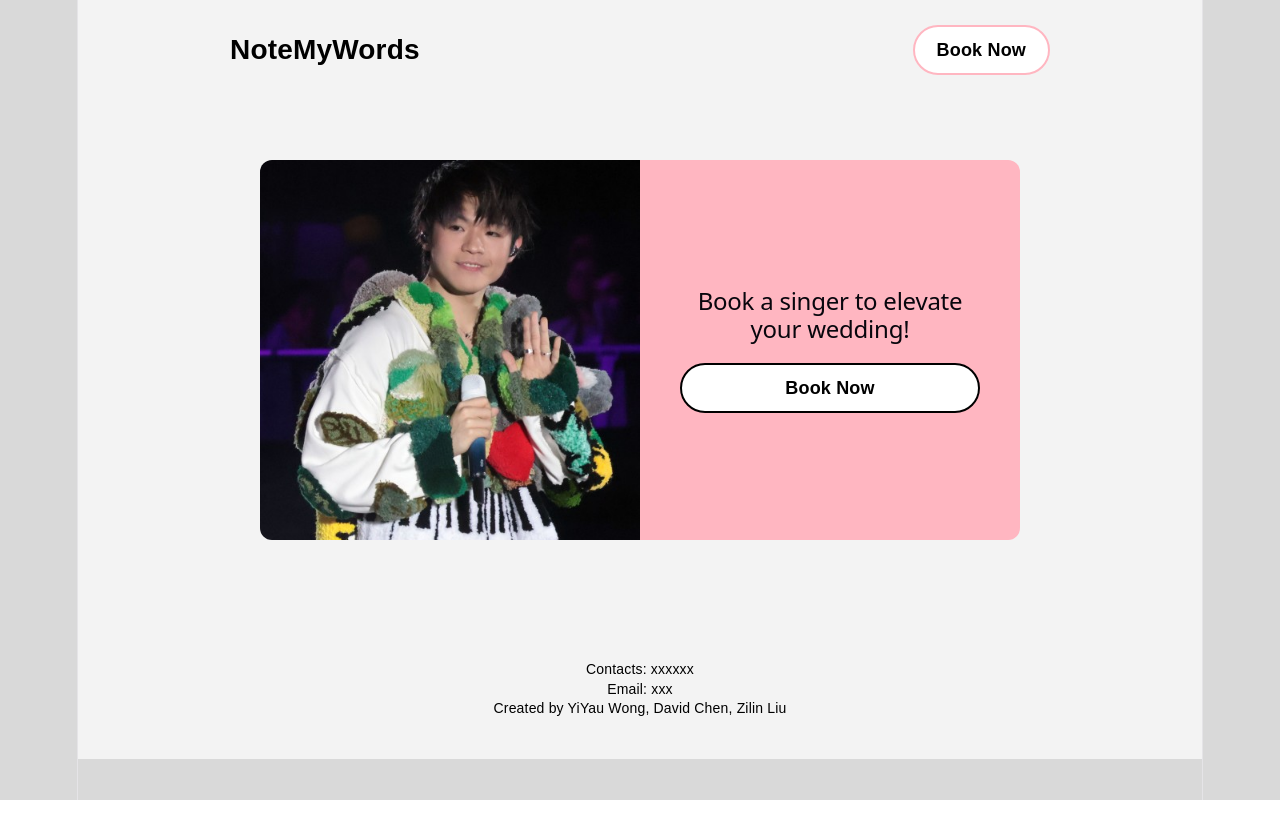
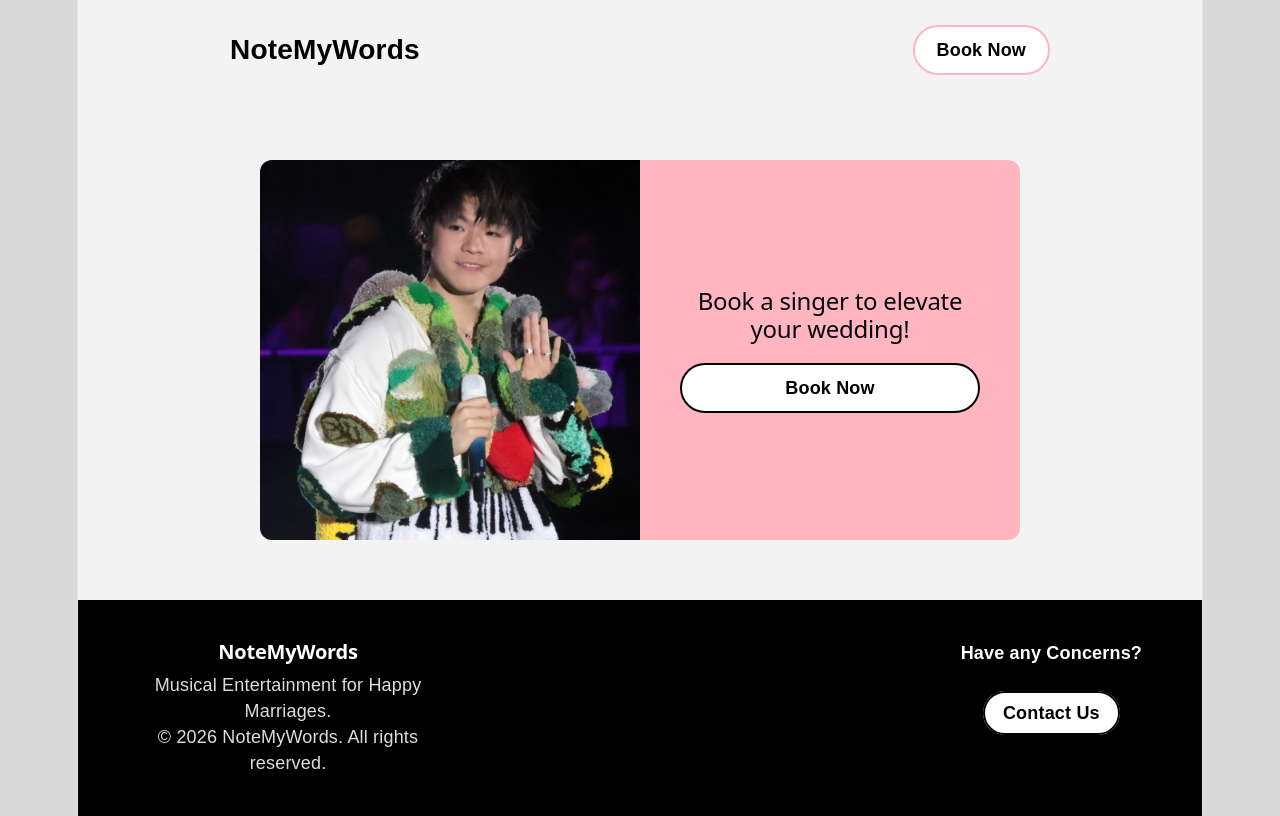
Before and after one commit to wyy01011/seg3125-lab8-group19, a React (Vite) app in the folder my-react-app/: page / in a window 1280 px wide. Built offline with nearby package versions, Linux system fonts and the light colour scheme.

Commit message:
Added a footer to all pages

```diff
--- a/my-react-app/src/App.jsx
+++ b/my-react-app/src/App.jsx
@@ -3,6 +3,7 @@ import reactLogo from './assets/react.svg'
 import viteLogo from './assets/vite.svg'
 import heroImg from './assets/hero.png'
 import './App.css'
+import Footer from "./footer.jsx";
 
 import { BrowserRouter, Routes, Route } from "react-router-dom";
 import Home from "./Home.jsx"
@@ -21,6 +22,7 @@ function App() {
         <Route path="/browse" element={<BrowseSingers />} />
       </Routes>
 
+      <Footer />
     </>
   )
 }
--- a/my-react-app/src/Contact.css
+++ b/my-react-app/src/Contact.css
@@ -7,11 +7,10 @@
 /* Pink centered form box */
 .contact-box {
   background: #ffb6c1;
-  width: 420px;
-  margin: 60px auto 0 auto;
-  padding: 40px 50px;
-  border-radius: 12px;
-
+  padding: 60px 20px;
+  max-width: 700px;
+  margin: 0 auto;
+  border-radius: 20px;
   display: flex;
   flex-direction: column;
   align-items: center;
@@ -31,7 +30,7 @@
 
 /*Styling for the form*/
 .contact-form {
-  width: 100%;
+  max-width: 450px;
   display: flex;
   flex-direction: column;
   gap: 12px;
@@ -43,6 +42,7 @@
   margin-top: 8px;
 }
 
+/* Inputs */
 .contact-input,
 .contact-textarea {
   width: 100%;
@@ -55,11 +55,12 @@
 
 /* Submit button */
 .contact-submit {
+  width: fit-content;
+  align-self: center;
   margin-top: 20px;
   padding: 10px 20px;
   font-size: 17px;
   font-weight: 600;
-
   background: white;
   border: 2px solid black;
   border-radius: 30px;
@@ -67,8 +68,45 @@
   transition: 0.25s ease;
 }
 
-.contact-submit:hover {
-  background: #dd6879;
-  color: white;
-  border-color: #ffb6c1;
+.footer {
+  background: #000;
+  color: #fff;
+  padding: 40px 60px;
+  display: flex;
+  justify-content: space-between;
+  align-items: flex-start;
+  gap: 40px;
+  flex-wrap: wrap;
 }
+
+.footer-left,
+.footer-right {
+  max-width: 300px;
+}
+
+.footer-brand {
+  font-size: 20px;
+  font-weight: 800;
+  margin-bottom: 8px;
+  color: #fff;
+}
+
+.footer-tagline,
+.footer-copy,
+.footer-right p {
+  color: #ddd;
+}
+
+.footer-heading {
+  font-size: 18px;
+  font-weight: 700;
+  margin-bottom: 8px;
+  color: #fff;
+}
+
+@media (max-width: 700px) {
+  .footer {
+    flex-direction: column;
+    text-align: left;
+  }
+}
--- a/my-react-app/src/Home.css
+++ b/my-react-app/src/Home.css
@@ -116,11 +116,3 @@ body {
   color: white;
   border-color: #ffb6c1;
 }
-
-/* Footer */
-.footer {
-  margin-top: 60px;
-  font-size: 14px;
-  line-height: 1.4;
-  padding: 0 40px 40px 40px;
-}
--- a/my-react-app/src/contact.jsx
+++ b/my-react-app/src/contact.jsx
@@ -30,13 +30,6 @@ export default function Contact() {
         </form>
       </section>
 
-      {/* Footer (same as Home) */}
-      <footer className="footer">
-        <p>Contacts: xxxxxx</p>
-        <p>Email: xxx</p>
-        <p>Created by YiYau Wong, David Chen, Zilin Liu</p>
-      </footer>
-
     </div>
   );
 }
--- /dev/null
+++ b/my-react-app/src/footer.jsx
@@ -0,0 +1,21 @@
+import { Link } from "react-router-dom";
+
+export default function Footer() {
+    return (
+        <footer className="footer">
+            <div className="footer-left">
+                <h2 className="footer-brand">NoteMyWords</h2>
+                <p className="footer-tagline">Musical Entertainment for Happy Marriages.</p>
+                <p className="footer-copy">© 2026 NoteMyWords. All rights reserved.</p>
+            </div>
+
+            <div className="footer-right">
+                <h3 className="footer-heading">Have any Concerns?</h3>
+                <br></br>
+                <Link className="singer-button" to="/contact">
+                    Contact Us
+                </Link>
+            </div>
+        </footer>
+    );
+}
--- a/my-react-app/src/home.jsx
+++ b/my-react-app/src/home.jsx
@@ -5,13 +5,13 @@ export default function Home() {
   return (
     <div className="home-container">
 
-      {/* Top Navigation */}
+      {/*Top Navigation*/}
       <header className="nav">
         <Link className="logo" to="/">NoteMyWords</Link>
         <Link className="nav-book" to="/browse">Book Now</Link>
       </header>
 
-      {/* Main Singer Section */}
+      {/*HomePage Section*/}
       <section className="singer-section">
         <img src="/homepagesinger.jpg" alt="Singer" className="singer-image" />
 
@@ -21,13 +21,6 @@ export default function Home() {
         </div>
       </section>
 
-      {/* Footer Text */}
-      <footer className="footer">
-        <p>Contacts: xxxxxx</p>
-        <p>Email: xxx</p>
-        <p>Created by YiYau Wong, David Chen, Zilin Liu</p>
-      </footer>
-
     </div>
   );
 }
```
